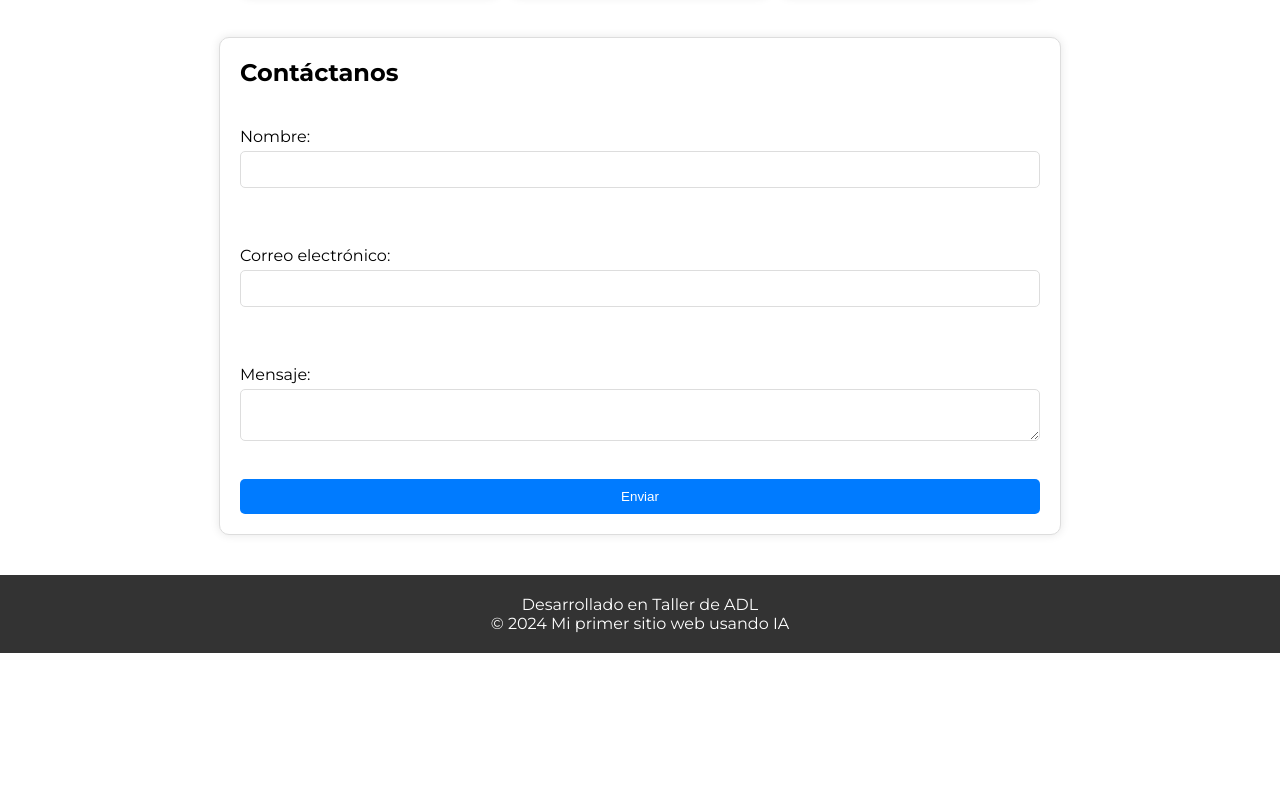
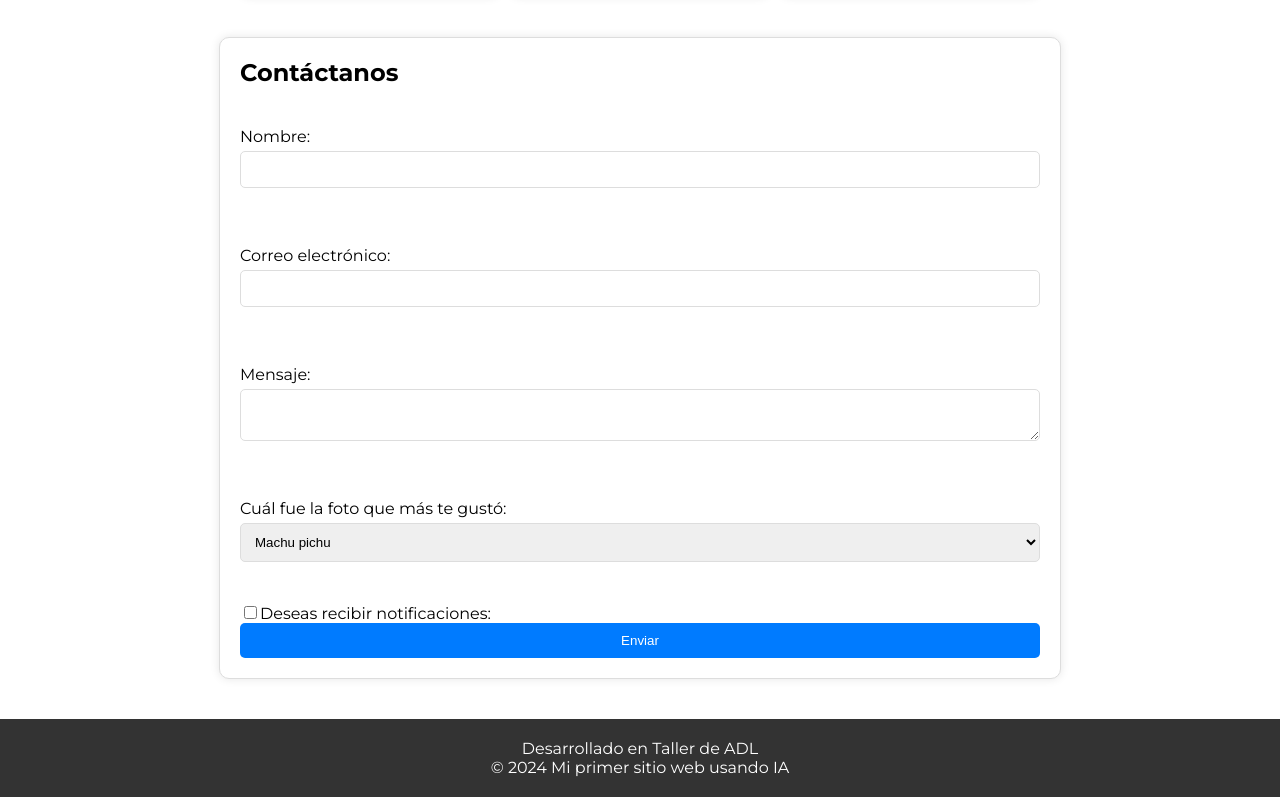
Before and after one commit to ljcl79/primera-pagina-ia-taller-adl, a plain HTML site: page index.html in a window 1280 px wide. Shown: the part 1232-2029 px from the top of the page. Before the commit the page ends 1885 px from the top, so only its background shows below. Drawn offline with Linux system fonts and the light colour scheme.

Commit message:
Acciones

```diff
--- a/assets/css/styles.css
+++ b/assets/css/styles.css
@@ -83,7 +83,8 @@ body {
 }
 
 .contactenos form input,
-.contactenos form textarea {
+.contactenos form textarea,
+.contactenos form select {
   padding: 10px;
   border: 1px solid #ddd;
   border-radius: 5px;
--- a/index.html
+++ b/index.html
@@ -105,6 +105,23 @@
         <input type="email" id="email" name="email" /><br /><br />
         <label for="message">Mensaje:</label>
         <textarea id="message" name="message"></textarea><br /><br />
+        <label for="message">Cuál fue la foto que más te gustó:</label>
+        <select id="fotos" name="fotos">
+          <option value="Machu pichu">Machu pichu</option>
+          <option value="Foz do Iguaçu">Foz do Iguaçu</option>
+          <option value="Guatapé">Guatapé</option>
+          <option value="Santiago">Santiago</option>
+          <option value="Páramos de Mérida">Páramos de Mérida</option>
+          <option value="Páramos de Mérida">Páramos de Mérida</option>
+          <option value="Salar de Uyuni">Salar de Uyuni</option>
+          <option value="Los Roques">Los Roques</option>
+          <option value="Tenochtitlan">Tenochtitlan</option>
+          <option value="Punta del Este">Punta del Este</option>
+        </select>
+        <br />
+        <label for="message"><input type="checkbox" name="notificaciones" id="notificaciones">Deseas recibir
+          notificaciones:</label>
+
         <button id="enviar_formulario" type="submit" data-cy="boton_enviar">Enviar</button>
       </form>
     </section>
```
